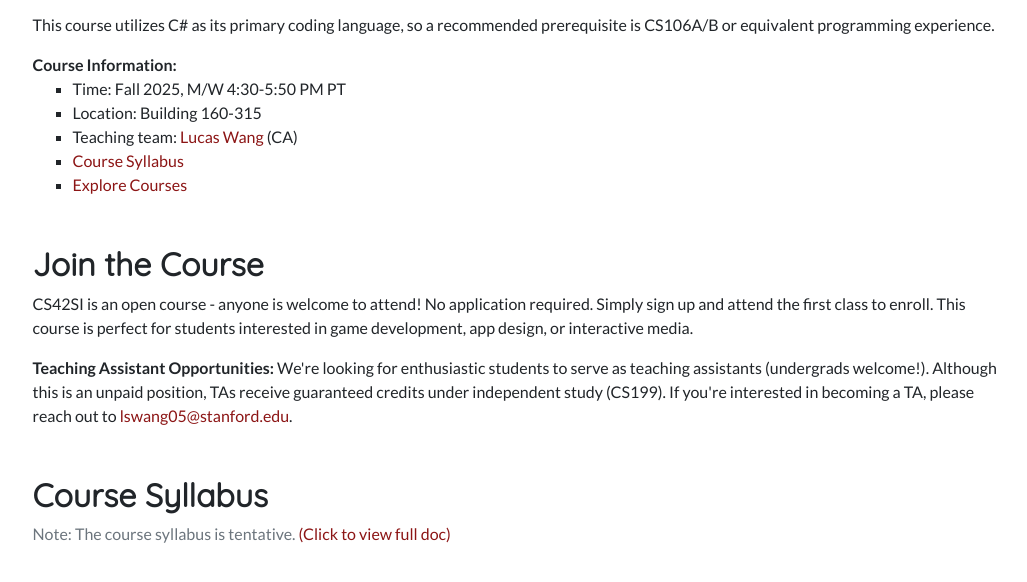
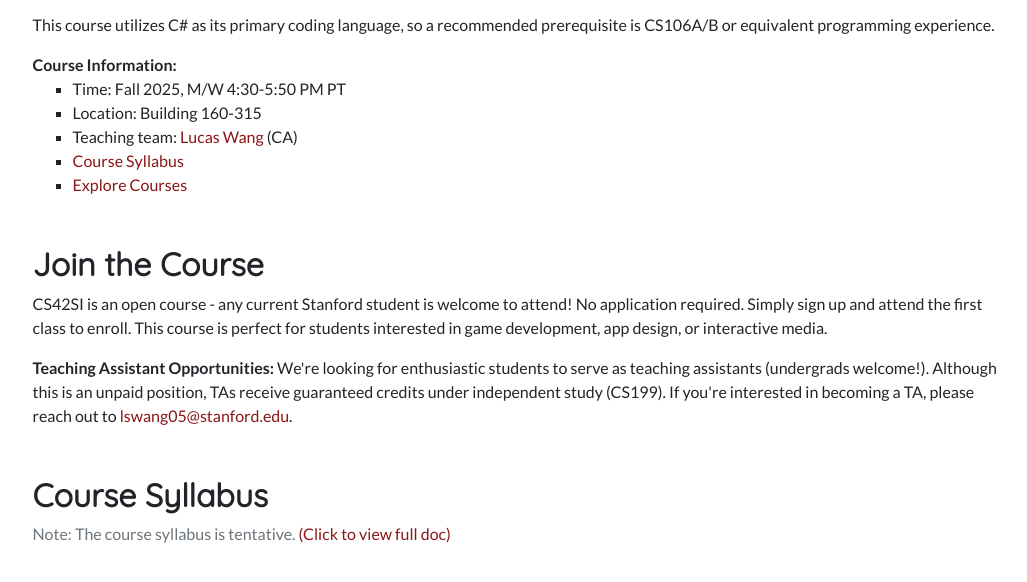
Before and after one commit to CS42SI-Game-Development/cs42si-website, a plain HTML site: page index.html in a window 1280 px wide. Shown: the part 993-1575 px from the top of the page, without its empty margins (124-1151 px from the left). Drawn offline with Linux system fonts and the light colour scheme; grey boxes are pictures that could not be loaded.

Commit message:
Updated wording

```diff
--- a/index.html
+++ b/index.html
@@ -180,10 +180,11 @@
             <div class="py-2 px-4">
               <h2 class="display-4 fs-3">Join the Course</h2>
               <p>
-                CS42SI is an open course - anyone is welcome to attend! No
-                application required. Simply sign up and attend the first class
-                to enroll. This course is perfect for students interested in
-                game development, app design, or interactive media.
+                CS42SI is an open course - any current Stanford student is
+                welcome to attend! No application required. Simply sign up and
+                attend the first class to enroll. This course is perfect for
+                students interested in game development, app design, or
+                interactive media.
               </p>
               <p>
                 <strong>Teaching Assistant Opportunities:</strong> We're looking
```
